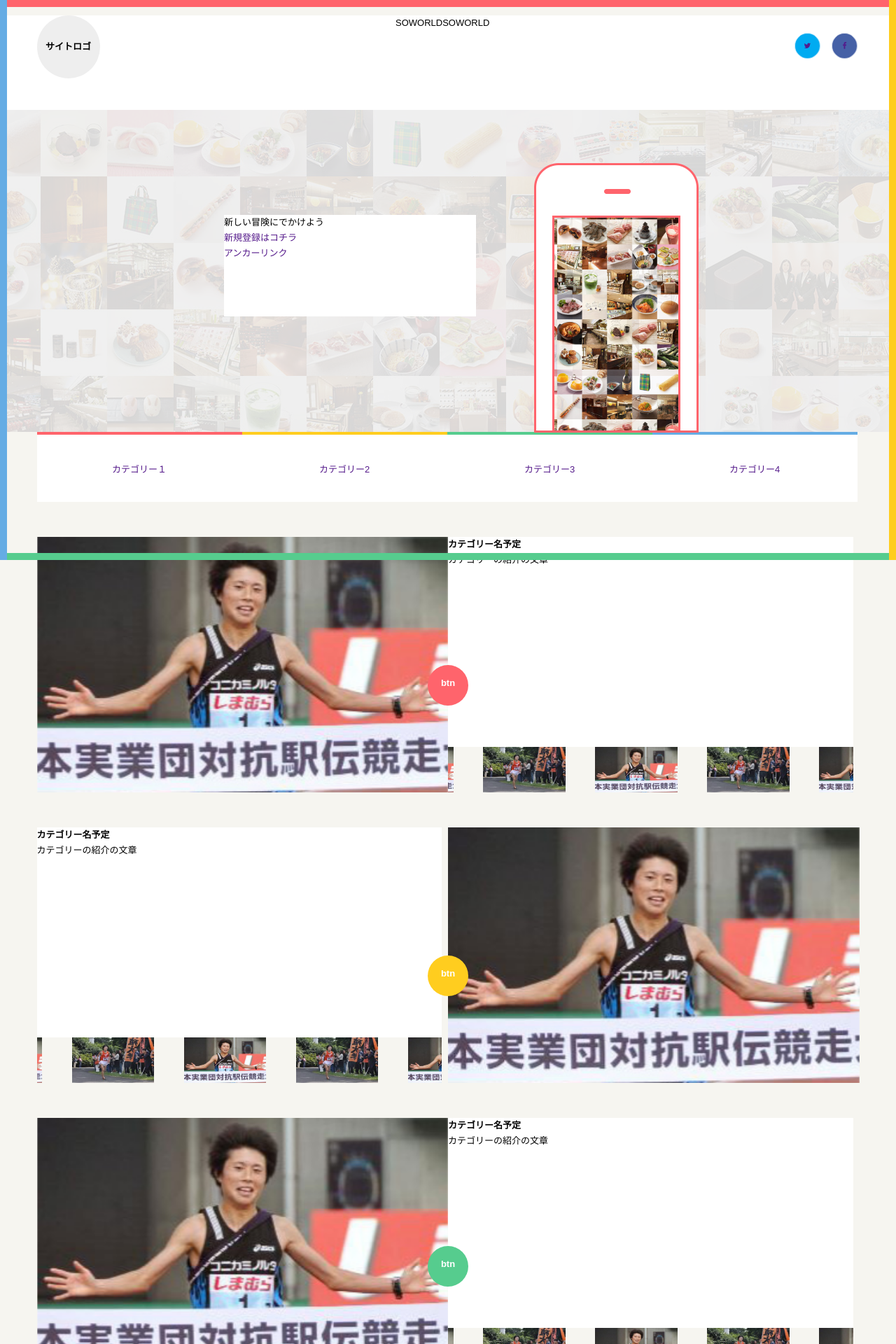
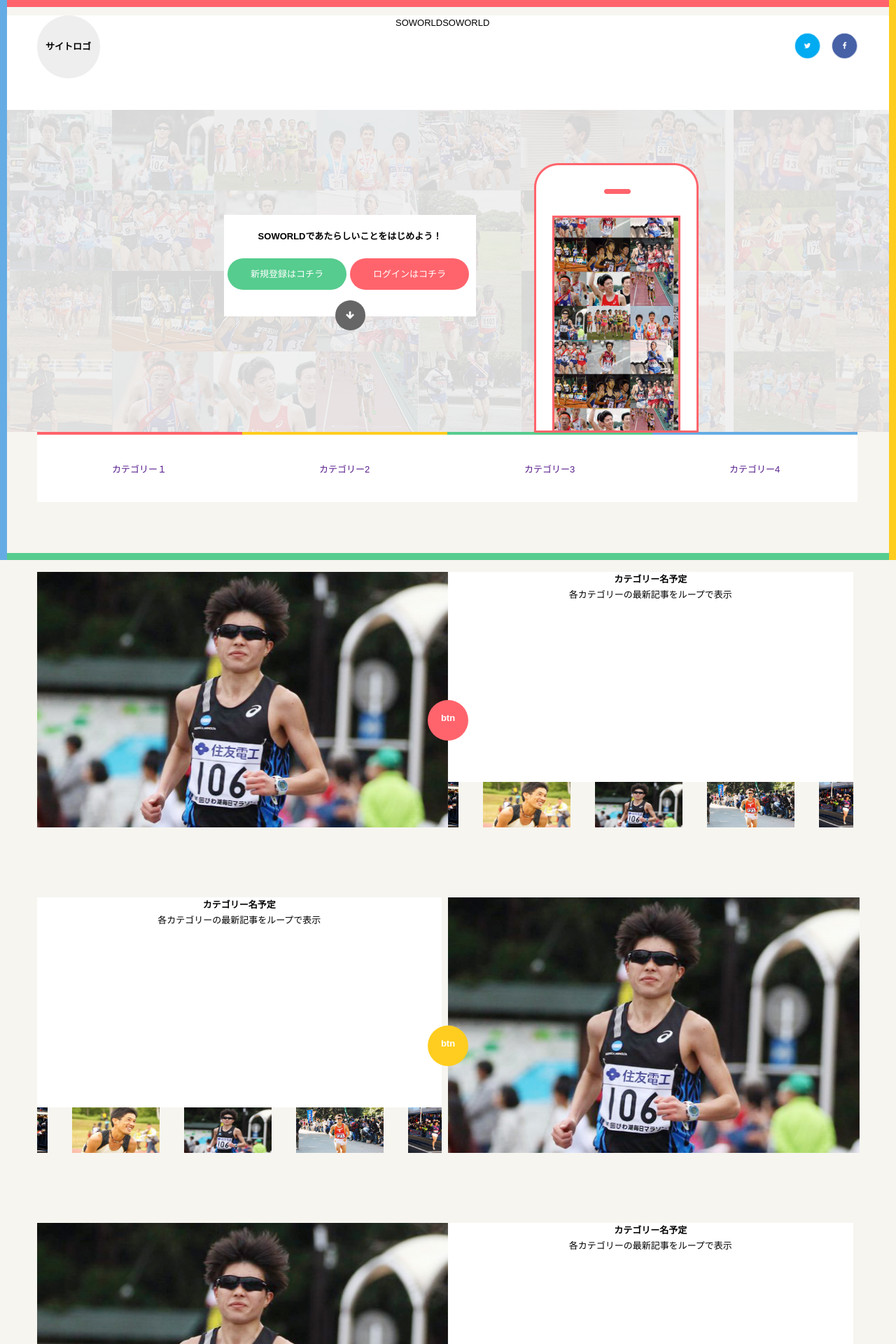
Before and after one commit to mitunori/t, a PHP site: page / in a window 1280 px wide. Shown: the top 1920 px of the page at 70% size. Run offline with PHP 8.4, Linux system fonts and the light colour scheme; some libraries are stand-ins or nearby versions.

Commit message:
kari_teisyutu

```diff
--- a/soworld/css/style.css
+++ b/soworld/css/style.css
@@ -178,6 +178,13 @@ body{
 }
 
 
+.tw_icon{
+  color: #fff;
+}
+
+.fb_icon{
+  color: #fff;
+}
 
 /*ナビ
 --------------------*/
@@ -246,6 +253,90 @@ body{
   left:25%;
 }
 
+.anchor_link{
+  position: relative;
+  display: block;
+  width:43px;
+  height:43px;
+  border-radius: 50%;
+  margin:0 auto;
+  background: #666;
+  position: absolute;
+  bottom:-20px;
+  left:0;
+  right: 0;
+  transition:0.5s;
+}
+
+
+.anchor_link:after{
+    position: absolute;
+    border-radius: 50%;
+    content: "";
+    width: 53px;
+    height: 53px;
+    margin: 0 auto;
+    top: -6px;
+    left: -6px;
+    bottom: 0;
+    border: 1px solid #666;
+    transition:0.5s;
+    -webkit-transform: scale(0.7);
+       -moz-transform: scale(0.7);
+        -ms-transform: scale(0.7);
+         -o-transform: scale(0.7);
+            transform: scale(0.7);
+}
+.anchor_link:hover:after{
+      -webkit-transform: scale(1);
+       -moz-transform: scale(1);
+        -ms-transform: scale(1);
+         -o-transform: scale(1);
+            transform: scale(1);
+}
+
+
+
+.arrow_bottom{
+    color: #fff;
+    display: block !important;
+    font-size: 20px;
+    margin: 0 auto;
+    padding-top: 15px;
+    text-align: center;
+}
+
+/*登録*/
+.box h2{
+  text-align: center;
+  margin:20px auto;
+}
+
+.new_member_link li{
+  float:left;
+  width:170px;
+  height: 45px;
+  line-height: 45px;
+  border-radius: 25px;
+  text-align: center;
+  margin-left: 5px;
+}
+
+.new_member_link li a{
+  display: block;
+  color:#fff;
+}
+
+
+.new_member_link li:nth-child(1){
+  background: #56cc8e;
+}
+
+.new_member_link li:nth-child(2){
+  background: #ff646c;
+}
+
+
 /*内側切り抜きに合わせてスマートフォン設置*/
 .smart_tel_icon_layer{
       background: url(../img/top/p_smartphone_small.png) no-repeat center center;
@@ -313,7 +404,7 @@ body{
 ------------------*/
 .outer_box{
   width:1175px;
-  margin:50px auto;
+  margin:100px auto;
   position: relative;
 }
 
@@ -339,6 +430,7 @@ body{
   width:578.5px;
   height: 300px;
   background: #fff;
+  text-align: center;
 }
 
 
@@ -350,7 +442,7 @@ body{
 
 /*スライダー　small調整*/
 .slider-nav img{
-  width:117.5px;
+  width:125px;
   height: 65px;
 }
 
--- a/soworld/index.html
+++ b/soworld/index.html
@@ -38,9 +38,13 @@
   <div class="outer_layer_clip"></div>
   <!-- end.outer_layer_clip -->
 		<div class="box">
-			<p>新しい冒険にでかけよう</p>
-			<p class="new_member_link"><a href="">新規登録はコチラ</a></p>
-			<a href="">アンカーリンク</a>
+			<h2>SOWORLDであたらしいことをはじめよう！</h2>
+			<ul class="new_member_link clearfix">
+			 <li><a href="Login.php">新規登録はコチラ</a></li>
+			 <li><a href="">ログインはコチラ</a></li>
+      </ul>
+      <!-- end.new_member_link -->
+			<a class="anchor_link" href="#sec01"><i class="fa fa-arrow-down arrow_bottom" aria-hidden="true"></i></a>
 		</div>
 	</div>
   <!-- end.main_visual -->
@@ -56,13 +60,13 @@
   <!-- end.menu_box -->
 
 
- <section class="outer_box clearfix">
+ <section id="sec01" class="outer_box clearfix">
 	 <div class="left_outer_box clearfix">
 			<div class="slider-for">
 			  <div><img src="img/top/1.jpg"></div>
 			  <div><img src="img/top/2.jpg"></div>
-			  <div><img src="img/top/1.jpg"></div>
-			  <div><img src="img/top/2.jpg"></div>
+			  <div><img src="img/top/3.jpg"></div>
+			  <div><img src="img/top/4.jpg"></div>
 			</div>
 			<!-- thumbnail_lage-->
 	</div>
@@ -71,14 +75,14 @@
 	<div class="text_outer_box clearfix">
 	    <div class="text_inner_box">
 		    <h3 class="common_h3">カテゴリー名予定</h3>
-		    <p class="text">カテゴリーの紹介の文章</p>
+		    <p class="text">各カテゴリーの最新記事をループで表示</p>
 	    </div>
 	    <!-- text_inner_box -->
 			<div class="slider-nav">
 			  <div><img src="img/top/1.jpg"></div>
 			  <div><img src="img/top/2.jpg"></div>
-			  <div><img src="img/top/1.jpg"></div>
-			  <div><img src="img/top/2.jpg"></div>
+			  <div><img src="img/top/3.jpg"></div>
+			  <div><img src="img/top/4.jpg"></div>
 			</div>
 			<!-- thumbnail_small-->
 	</div>
@@ -110,8 +114,8 @@
 			<div class="slider-for">
 			  <div><img src="img/top/1.jpg"></div>
 			  <div><img src="img/top/2.jpg"></div>
-			  <div><img src="img/top/1.jpg"></div>
-			  <div><img src="img/top/2.jpg"></div>
+			  <div><img src="img/top/3.jpg"></div>
+			  <div><img src="img/top/4.jpg"></div>
 			</div>
 			<!-- thumbnail_lage-->
 	</div>
@@ -120,14 +124,14 @@
 	<div class="text_outer_box clearfix">
 	    <div class="text_inner_box">
 		    <h3 class="common_h3">カテゴリー名予定</h3>
-		    <p class="text">カテゴリーの紹介の文章</p>
+		    <p class="text">各カテゴリーの最新記事をループで表示</p>
 	    </div>
 	    <!-- text_inner_box -->
 			<div class="slider-nav">
 			  <div><img src="img/top/1.jpg"></div>
 			  <div><img src="img/top/2.jpg"></div>
-			  <div><img src="img/top/1.jpg"></div>
-			  <div><img src="img/top/2.jpg"></div>
+			  <div><img src="img/top/3.jpg"></div>
+			  <div><img src="img/top/4.jpg"></div>
 			</div>
 			<!-- thumbnail_small-->
 	</div>
@@ -158,8 +162,8 @@
 			<div class="slider-for">
 			  <div><img src="img/top/1.jpg"></div>
 			  <div><img src="img/top/2.jpg"></div>
-			  <div><img src="img/top/1.jpg"></div>
-			  <div><img src="img/top/2.jpg"></div>
+			  <div><img src="img/top/3.jpg"></div>
+			  <div><img src="img/top/4.jpg"></div>
 			</div>
 			<!-- thumbnail_lage-->
 	</div>
@@ -168,14 +172,14 @@
 	<div class="text_outer_box clearfix">
 	    <div class="text_inner_box">
 		    <h3 class="common_h3">カテゴリー名予定</h3>
-		    <p class="text">カテゴリーの紹介の文章</p>
+		    <p class="text">各カテゴリーの最新記事をループで表示</p>
 	    </div>
 	    <!-- text_inner_box -->
 			<div class="slider-nav">
 			  <div><img src="img/top/1.jpg"></div>
 			  <div><img src="img/top/2.jpg"></div>
-			  <div><img src="img/top/1.jpg"></div>
-			  <div><img src="img/top/2.jpg"></div>
+			  <div><img src="img/top/3.jpg"></div>
+			  <div><img src="img/top/4.jpg"></div>
 			</div>
 			<!-- thumbnail_small-->
 	</div>
@@ -207,8 +211,8 @@
 			<div class="slider-for">
 			  <div><img src="img/top/1.jpg"></div>
 			  <div><img src="img/top/2.jpg"></div>
-			  <div><img src="img/top/1.jpg"></div>
-			  <div><img src="img/top/2.jpg"></div>
+			  <div><img src="img/top/3.jpg"></div>
+			  <div><img src="img/top/4.jpg"></div>
 			</div>
 			<!-- thumbnail_lage-->
 	</div>
@@ -217,14 +221,14 @@
 	<div class="text_outer_box clearfix">
 	    <div class="text_inner_box">
 		    <h3 class="common_h3">カテゴリー名予定</h3>
-		    <p class="text">カテゴリーの紹介の文章</p>
+		    <p class="text">各カテゴリーの最新記事をループで表示</p>
 	    </div>
 	    <!-- text_inner_box -->
 			<div class="slider-nav">
 			  <div><img src="img/top/1.jpg"></div>
 			  <div><img src="img/top/2.jpg"></div>
-			  <div><img src="img/top/1.jpg"></div>
-			  <div><img src="img/top/2.jpg"></div>
+			  <div><img src="img/top/3.jpg"></div>
+			  <div><img src="img/top/4.jpg"></div>
 			</div>
 			<!-- thumbnail_small-->
 	</div>
```
Also changed, not shown: soworld/Login.php (added, +103 -0 lines), soworld/Logout.php (added, +38 -0 lines), soworld/Main.php (added, +37 -0 lines), soworld/SignUp.php (added, +91 -0 lines), soworld/img/top/1.jpg, soworld/img/top/2.jpg, soworld/img/top/3.jpg (added), soworld/img/top/4.jpg (added), soworld/img/top/bg_layer.jpg.
